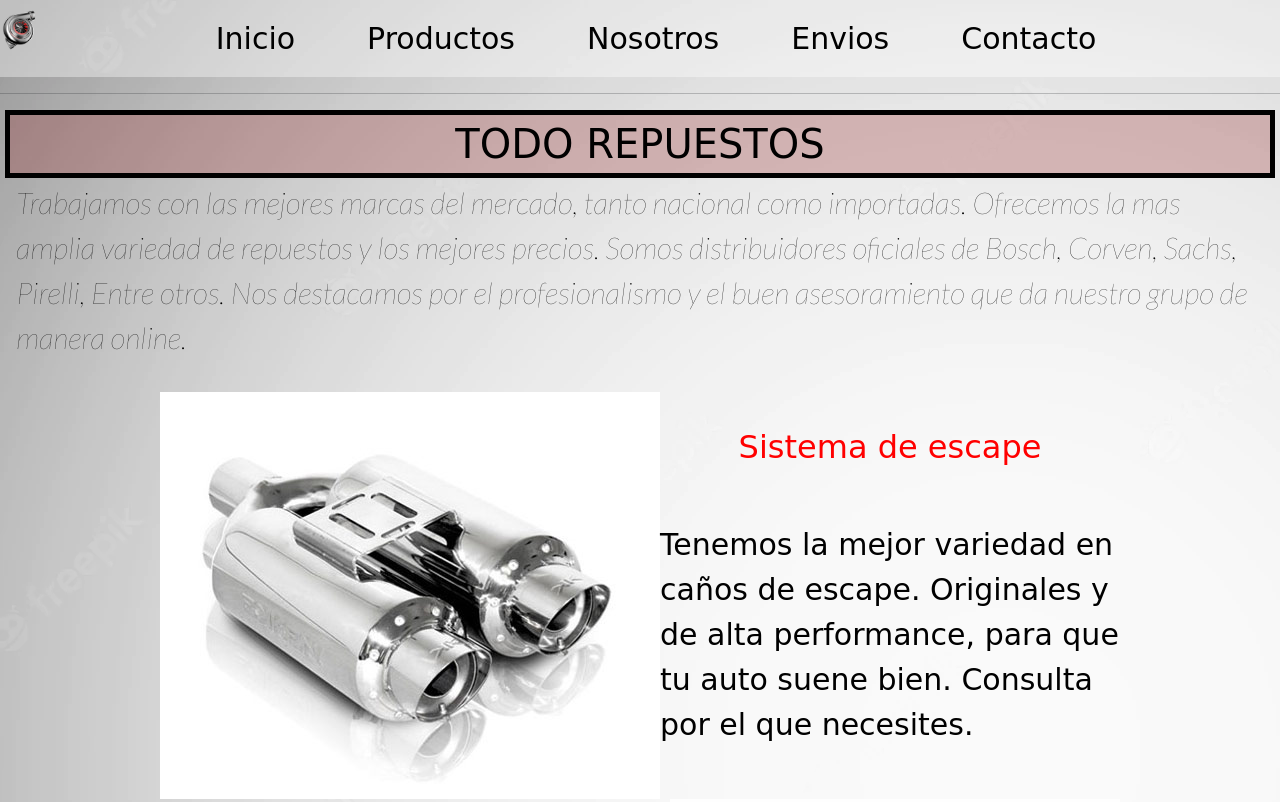
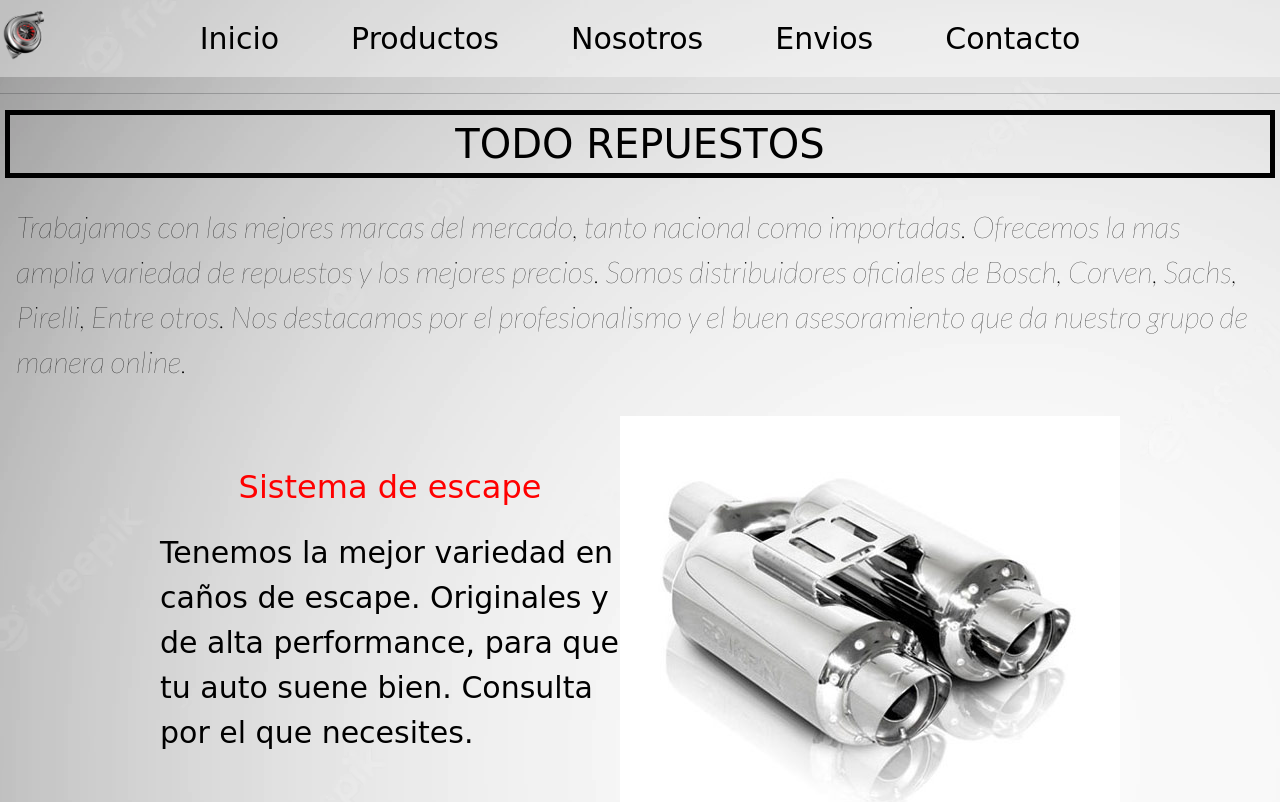
Before and after one commit to ElCholas/CoderHouse, a website: page index.html in a window 1280 px wide. Shown: the top 802 px of the page. Drawn offline with nearby package versions, Linux system fonts and the light colour scheme; a web font is replaced by a local one.

Commit message:
Aplicando sass

```diff
--- a/index.html
+++ b/index.html
@@ -6,7 +6,7 @@
     <meta charset="UTF-8">
     <meta http-equiv="X-UA-Compatible" content="IE=edge">
     <meta name="viewport" content="width=device-width, initial-scale=1.0">
-    <link rel="stylesheet" href="./css/estilo.css">
+    <link rel="stylesheet" href="./css/style.css">
     <link rel="preconnect" href="https://fonts.googleapis.com">
     <link rel="preconnect" href="https://fonts.gstatic.com" crossorigin>
     <link
@@ -20,25 +20,25 @@
 <body class="grilla">
     <header>
         <nav>
-            <img class="logo" src="./img/pngwing.com.png" alt="Piezas de auto">
-            <ul class="navList">
-                <li class="navItem"><a href="index.html">Inicio</a></li>
-                <li class="navItem"><a href="./Vistas/productos.html">Productos</a></li>
-                <li class="navItem"><a href="./Vistas/nosotros.html">Nosotros</a></li>
-                <li class="navItem"><a href="./Vistas/envios.html">Envios</a></li>
-                <li class="navItem"><a href="./Vistas/contacto.html">Contacto</a></li>
+            <img class="header__Logo" src="./img/pngwing.com.png" alt="Piezas de auto">
+            <ul class="nav">
+                <li class="nav__Item"><a href="index.html">Inicio</a></li>
+                <li class="nav__Item"><a href="./Vistas/productos.html">Productos</a></li>
+                <li class="nav__Item"><a href="./Vistas/nosotros.html">Nosotros</a></li>
+                <li class="nav__Item"><a href="./Vistas/envios.html">Envios</a></li>
+                <li class="nav__Item"><a href="./Vistas/contacto.html">Contacto</a></li>
             </ul>
         </nav>
         <hr>
-        <h1 class="headerTitle" data-aos="fade-right">TODO REPUESTOS</h1>
+        <h1 class="header__Title" data-aos="fade-right">TODO REPUESTOS</h1>
     </header>
     <main>
-        <p class="bienvenida">Trabajamos con las mejores marcas del mercado, tanto nacional como importadas. Ofrecemos
+        <p class="header__bienvenida">Trabajamos con las mejores marcas del mercado, tanto nacional como importadas. Ofrecemos
             la mas amplia variedad de repuestos y los mejores precios. Somos distribuidores oficiales de Bosch, Corven,
             Sachs, Pirelli, Entre otros. Nos destacamos por el profesionalismo y el buen asesoramiento que da nuestro
             grupo de manera online.</p>
-        <section class="blogContainer">
-            <div class="blog">
+        <section class="blog">
+            <div class="blog__container">
                 <img src="./img/EscapeT.jpg" alt="Sistema de escape">
                 <div>
                     <h2 class="subtitulo
@@ -47,8 +47,8 @@
                         suene bien. Consulta por el que necesites.</p>
                 </div>
             </div>
-            <div class="blogDer">
-                <img src="./img/pistones.png" alt="Pistones">
+            <div class="blog__container">
+                <img src="./img/pistones.png" alt="Pistones" class="Img">
                 <div>
                     <h2 class="subtitulo
                     ">Pistones</h2>
--- /dev/null
+++ b/parciales/_Footer.scss
@@ -0,0 +1,4 @@
+.pie_Pagina {
+    display: flex;
+    justify-content: center;
+}
--- /dev/null
+++ b/parciales/_blog.scss
@@ -0,0 +1,20 @@
+.blog {
+    display: flex;
+    flex-direction: column;
+    align-items: center;
+    &__container {
+        flex-direction: row-reverse;
+        display: flex;
+        width: 75%;
+        div {
+            font-size: 30px;
+            display: flex;
+            flex-direction: column;
+            justify-content: center;
+            align-items: center;
+            color: rgb(0, 0, 0);
+            font-family: 'Zen Loop', cursive;
+
+        }
+    }
+}
--- /dev/null
+++ b/parciales/_body.scss
@@ -0,0 +1,5 @@
+body {
+    background-color: red;
+    background-image: url(/img/FondoG.png);
+    background-size: auto;
+}
--- /dev/null
+++ b/parciales/_header.scss
@@ -0,0 +1,26 @@
+.header__Logo {
+    width: 50px;
+    position: absolute;
+    margin-top: 10px;
+}
+.header__Title {
+    display: flex;
+    justify-content: center;
+    color: rgb(0, 0, 0);
+    font-size: 40px;
+    font-family: 'Koulen', cursive;
+    margin: 5px;
+    padding: 5px;
+    border-style: solid;
+    border-top: solid 5px;
+    border-right: solid 5px;
+    border-bottom: solid 5px;
+    border-left: solid 5px;
+}
+.header__bienvenida {
+    color: rgb(0, 0, 0);
+    font-size: 30px;
+    font-family: 'Lato', sans-serif;
+    margin-top: 10px;
+    padding: 1rem;
+}
--- /dev/null
+++ b/parciales/_nav.scss
@@ -0,0 +1,17 @@
+.nav {
+    display: flex;
+    justify-content: center;
+    text-align: center;
+    font-size: 20px;
+    background-color: rgba(255, 255, 255, 0.377);
+    list-style: none;
+    &__Item {
+        display: inline;
+        margin: 0 20px;
+        padding: 1rem;
+        font-family: 'Zen Loop', cursive;
+        font-size: 30px;
+        a{    text-decoration: none;
+            color: rgb(0, 0, 0);}
+    }
+    }
--- /dev/null
+++ b/parciales/_resert.scss
@@ -0,0 +1,5 @@
+*{
+    margin: 0%;
+    padding: 0%;
+    box-sizing: border-box;
+}
--- /dev/null
+++ b/parciales/_subtitulo.scss
@@ -0,0 +1,6 @@
+.subtitulo {
+    display: flex;
+    justify-content: center;
+    padding-bottom: 1rem;
+    color: red;
+}
--- /dev/null
+++ b/sass/main.scss
@@ -0,0 +1,7 @@
+@import "../Parciales/resert";
+@import "../Parciales/body";
+@import "../Parciales/header";
+@import "../Parciales/nav";
+@import "../Parciales/blog";
+@import "../Parciales/subtitulo";
+@import "../Parciales/Footer";
```
Also changed, not shown: package.json (added, +25 -0 lines), css/style.css (added), 1 other file.
